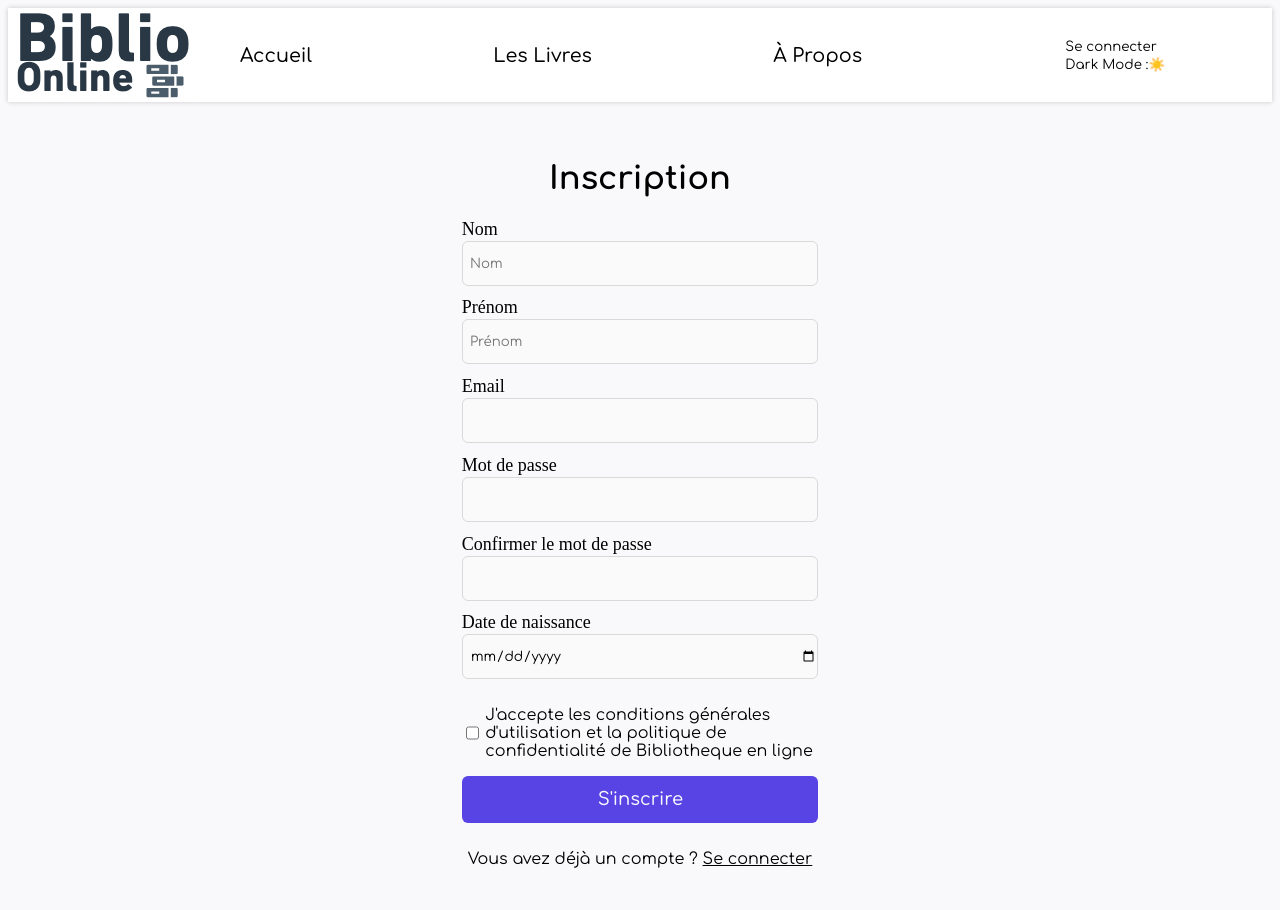
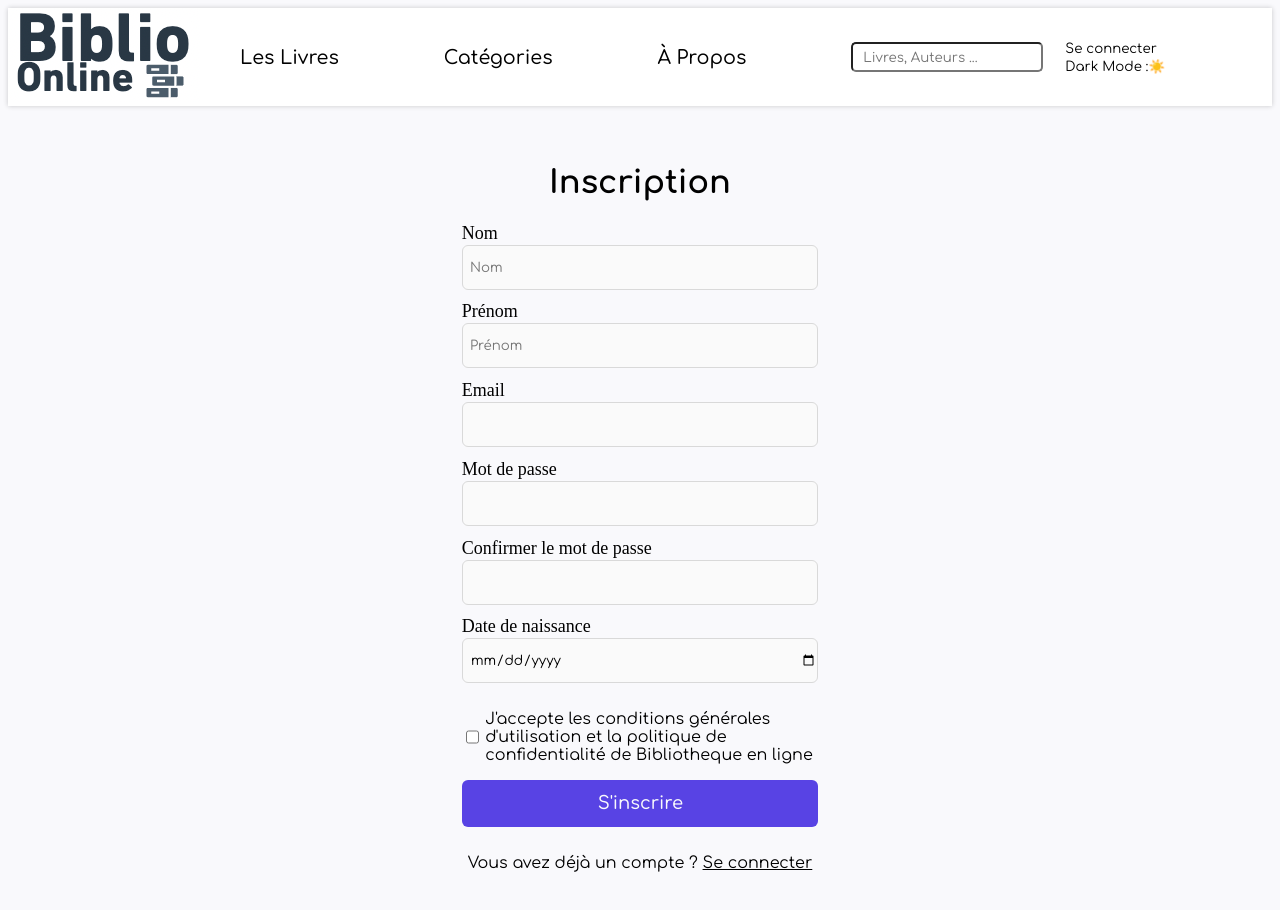
Before and after one commit to Ambrosioc/bibliothequeenligne-react, a React (Create React App) app: page /sign-up in a window 1280 px wide. Shown: the top 910 px of the page. Built offline with nearby package versions, Linux system fonts and the light colour scheme.

Commit message:
add input seach

```diff
--- a/src/components/auth/SignUp.jsx
+++ b/src/components/auth/SignUp.jsx
@@ -37,6 +37,7 @@ export default function SignUp() {
       <Form onSubmit={handleSubmit}>
         <Label htmlFor="name">Nom</Label>
         <Input
+          id="name"
           type="text"
           placeholder="Nom"
           value={name}
@@ -47,6 +48,7 @@ export default function SignUp() {
         />
         <Label htmlFor="firstname">Prénom</Label>
         <Input
+          id="firstname"
           type="text"
           placeholder="Prénom"
           value={firstname}
--- a/src/components/layout/header/Navbar.jsx
+++ b/src/components/layout/header/Navbar.jsx
@@ -1,5 +1,5 @@
 import React, { useContext } from "react";
-import { useNavigate } from "react-router-dom";
+import { Link, useNavigate } from "react-router-dom";
 import { ThemeContext } from "../../../utils/context";
 import {
   LayoutButton,
@@ -10,6 +10,7 @@ import {
 } from "../../../utils/styles/layout";
 import logo from "../../../asset/logo.png";
 import "./nav.css";
+import { Label } from "../../../utils/styles/auth";
 
 export default function Navbar() {
   const { theme, toggoleTheme } = useContext(ThemeContext);
@@ -37,13 +38,15 @@ export default function Navbar() {
       {/* <!-- Classic Menu --> */}
       <LayoutContainer>
         <nav style={styles.nav}>
-          <img src={logo} alt="Logo" />
+          <Link to={"/"}>
+            <img src={logo} alt="Logo" />
+          </Link>
           <LayoutUl>
             <LayoutLi>
-              <LayoutLinks to={"/"}>Accueil</LayoutLinks>
+              <LayoutLinks to={"/bookslist"}>Les Livres</LayoutLinks>
             </LayoutLi>
             <LayoutLi>
-              <LayoutLinks to={"/bookslist"}>Les Livres</LayoutLinks>
+              <LayoutLinks to={"/"}>Catégories</LayoutLinks>
             </LayoutLi>
             <LayoutLi>
               <LayoutLinks to={"/about"}>À Propos</LayoutLinks>
@@ -54,6 +57,12 @@ export default function Navbar() {
               </LayoutLi>
             ) : null}
           </LayoutUl>
+          <input
+            id="search"
+            type="text"
+            style={styles.searchInput}
+            placeholder="Livres, Auteurs ..."
+          />
         </nav>
         <div>
           {token ? (
@@ -102,6 +111,12 @@ export default function Navbar() {
               </LayoutLi>
             ) : null}
             <LayoutLi>
+              <input
+                id="search_responsive"
+                type="text"
+                style={styles.searchInput}
+                placeholder="Livres, Auteurs ..."
+              />
               <div style={styles.btn}>
                 {token ? (
                   <button
@@ -140,6 +155,18 @@ const styles = {
     alignItems: "center",
     width: "100%",
   },
+  searchLabel: {
+    paddingRight: "10px",
+  },
+
+  searchInput: {
+    width: "200px",
+    height: "30px",
+    borderRadius: "5px",
+    outline: "none",
+    padding: "0 10px",
+  },
+
   btn: {
     display: "flex",
     alignItems: "center",
--- a/src/components/layout/header/nav.css
+++ b/src/components/layout/header/nav.css
@@ -23,7 +23,8 @@
 
 @media only screen and (max-width: 768px) {
   /* hide classic menu */
-  #topnav_menu {
+  #topnav_menu,
+  #search {
     display: none;
   }
 
```
